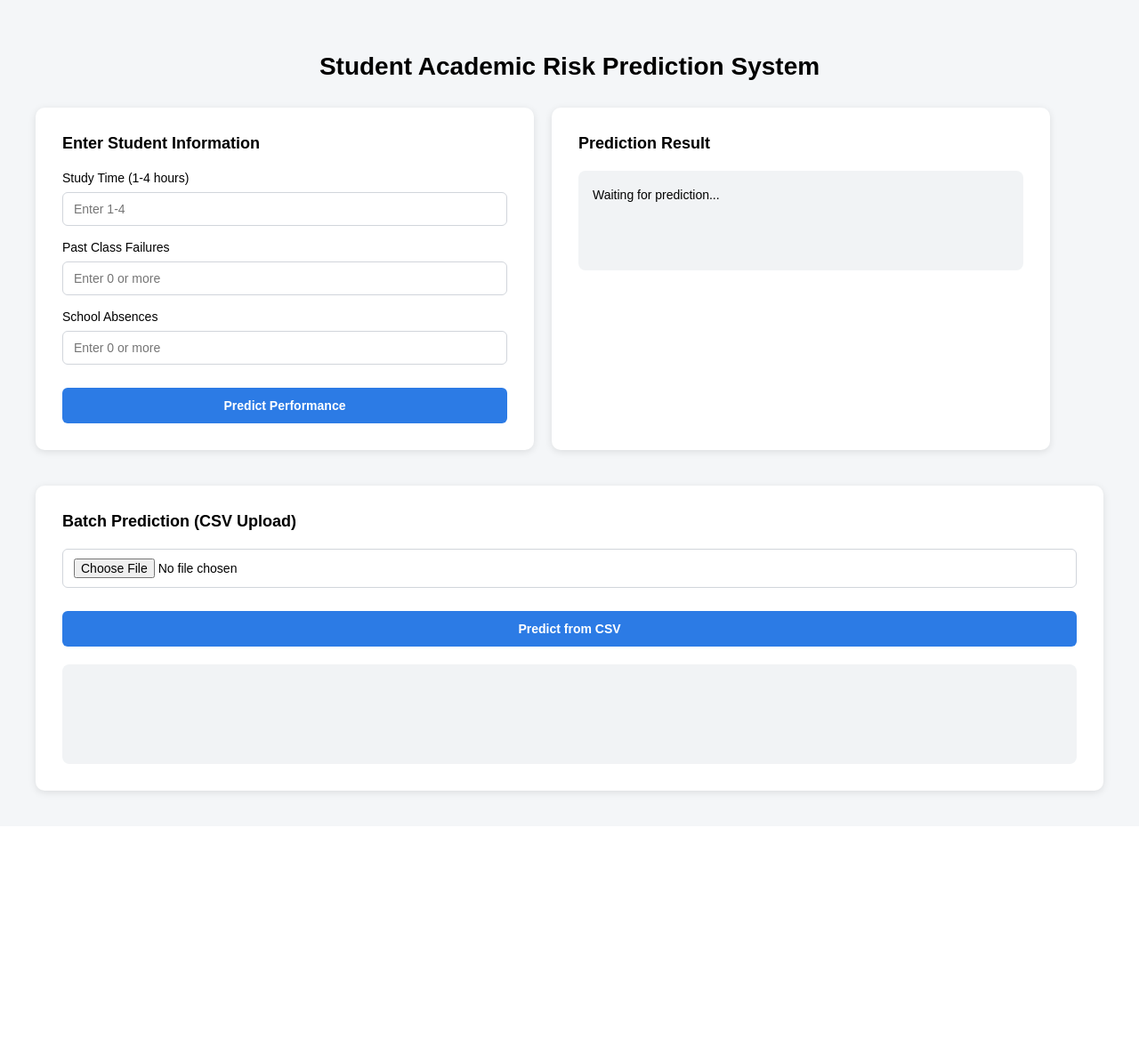
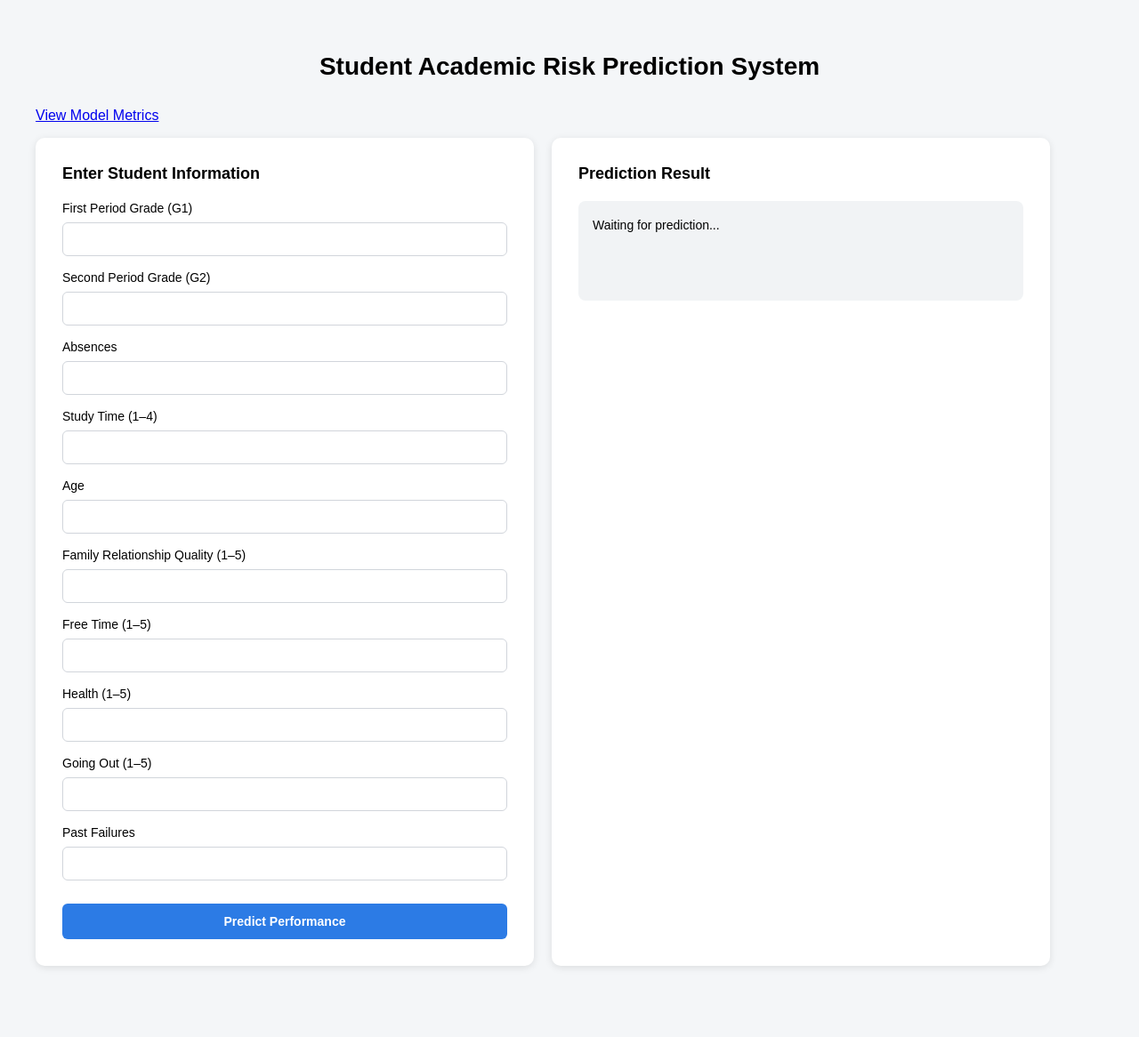
Before and after one commit to Oneathetop/final-year-project, a Flask app: page / in a window 1280 px wide. Shown: the whole page at 89% size. Before the commit the page ends 897 px from the top, so only its background shows below. Run offline with Flask 3, Linux system fonts and the light colour scheme; parts of the project's set-up code (start-up, migrations or seed data) failed here and were passed over.

Commit message:
Add model metrics page and update prediction functionality
- Implemented a new metrics page to display model performance metrics.
- Added home route to render the index page.
- Updated the predictor function to include risk probabilities.
- Enhanced the student information form with additional input fields.
- Introduced a risk badge for visual representation of risk levels.
- Added confusion matrix image for model evaluation.

```diff
--- a/app.py
+++ b/app.py
@@ -1,4 +1,4 @@
-from flask import Flask
+from flask import Flask, render_template
 
 from routes.metrics_routes import metrics_bp
 from routes.predict_routes import predict_bp
@@ -8,6 +8,11 @@ def create_app():
     app = Flask(__name__)
     app.register_blueprint(metrics_bp)
     app.register_blueprint(predict_bp)
+
+    @app.get("/")
+    def home():
+        return render_template("index.html")
+
     return app
 
 
--- /dev/null
+++ b/models/model_metrics.json
@@ -0,0 +1,5 @@
+{
+    "regression_r2": 0.8862607002615945,
+    "classification_accuracy": 0.8516746411483254,
+    "classification_f1": 0.8389476272436687
+}
--- a/routes/metrics_routes.py
+++ b/routes/metrics_routes.py
@@ -1,13 +1,15 @@
-from flask import Blueprint, jsonify, render_template
+from flask import Blueprint, render_template
+import json
+import os
 
 metrics_bp = Blueprint("metrics", __name__)
 
+@metrics_bp.route("/metrics")
+def metrics_page():
 
-@metrics_bp.get("/")
-def home():
-    return render_template("index.html")
+    metrics_path = os.path.join("models", "model_metrics.json")
 
+    with open(metrics_path) as f:
+        metrics = json.load(f)
 
-@metrics_bp.get("/health")
-def health():
-    return jsonify({"status": "ok"})
+    return render_template("metrics.html", metrics=metrics)
--- a/static/css/style.css
+++ b/static/css/style.css
@@ -108,3 +108,10 @@ button:active {
         max-width: 100%;
     }
 }
+
+.risk-badge{
+color:white;
+padding:6px 12px;
+border-radius:6px;
+font-weight:bold;
+}
--- a/static/js/app.js
+++ b/static/js/app.js
@@ -2,9 +2,16 @@ async function predictStudent(){
 
     const data = {
 
+        G1: Number(document.getElementById("G1").value),
+        G2: Number(document.getElementById("G2").value),
+        absences: Number(document.getElementById("absences").value),
         studytime: Number(document.getElementById("studytime").value),
-        failures: Number(document.getElementById("failures").value),
-        absences: Number(document.getElementById("absences").value)
+        age: Number(document.getElementById("age").value),
+        famrel: Number(document.getElementById("famrel").value),
+        freetime: Number(document.getElementById("freetime").value),
+        health: Number(document.getElementById("health").value),
+        goout: Number(document.getElementById("goout").value),
+        failures: Number(document.getElementById("failures").value)
 
     };
 
@@ -22,16 +29,29 @@ async function predictStudent(){
 
     const result = await res.json();
 
-    if (result.error) {
-        document.getElementById("result").innerHTML = "<b>Error:</b> " + result.error;
+    if(result.error){
+        document.getElementById("result").innerHTML =
+        "<b>Error:</b> " + result.error;
         return;
+    }
+
+    const risk = result.predicted_risk;
+
+    let color = "#28a745"; // Green (Low)
+
+    if(risk === "Medium"){
+        color = "#ffc107"; // Yellow
+    }
+
+    if(risk === "High"){
+        color = "#dc3545"; // Red
     }
 
     document.getElementById("result").innerHTML =
         "<b>Predicted Final Grade:</b> " + result.predicted_g3 +
         "<br><br>" +
-        "<b>Risk Level:</b> " + result.predicted_risk;
-
+        "<b>Risk Level:</b> " +
+        `<span class="risk-badge" style="background:${color}">${risk}</span>`;
 }
 
 
--- a/templates/index.html
+++ b/templates/index.html
@@ -6,11 +6,13 @@
     <title>Student Academic Risk Prediction</title>
 
     <link rel="stylesheet" href="{{ url_for('static', filename='css/style.css') }}">
+
 </head>
 
 <body>
 
     <h1>Student Academic Risk Prediction System</h1>
+    <p><a href="/metrics">View Model Metrics</a></p>
 
     <div class="container">
 
@@ -19,14 +21,35 @@
 
             <h3>Enter Student Information</h3>
 
-            <label for="studytime">Study Time (1-4 hours)</label>
-            <input id="studytime" type="number" min="1" max="4" placeholder="Enter 1-4">
+            <label>First Period Grade (G1)</label>
+<input id="G1" type="number" min="0" max="20">
 
-            <label for="failures">Past Class Failures</label>
-            <input id="failures" type="number" min="0" placeholder="Enter 0 or more">
+<label>Second Period Grade (G2)</label>
+<input id="G2" type="number" min="0" max="20">
 
-            <label for="absences">School Absences</label>
-            <input id="absences" type="number" min="0" placeholder="Enter 0 or more">
+<label>Absences</label>
+<input id="absences" type="number" min="0" max="100">
+
+<label>Study Time (1–4)</label>
+<input id="studytime" type="number" min="1" max="4">
+
+<label>Age</label>
+<input id="age" type="number" min="15" max="22">
+
+<label>Family Relationship Quality (1–5)</label>
+<input id="famrel" type="number" min="1" max="5">
+
+<label>Free Time (1–5)</label>
+<input id="freetime" type="number" min="1" max="5">
+
+<label>Health (1–5)</label>
+<input id="health" type="number" min="1" max="5">
+
+<label>Going Out (1–5)</label>
+<input id="goout" type="number" min="1" max="5">
+
+<label>Past Failures</label>
+<input id="failures" type="number" min="0" max="4">
 
             <button onclick="predictStudent()">Predict Performance</button>
 
@@ -45,19 +68,6 @@
 
     </div>
 
-    <!-- CSV Upload Section -->
-    <div class="box csv-section">
-
-        <h3>Batch Prediction (CSV Upload)</h3>
-
-        <input type="file" id="fileInput" accept=".csv">
-
-        <button onclick="sendCSV()">Predict from CSV</button>
-
-        <div id="csvResult" class="result"></div>
-
-    </div>
-
 <script src="{{ url_for('static', filename='js/app.js') }}"></script>
 
 </body>
```
Also changed, not shown: services/predictor.py (+19 -34 lines), templates/metrics.html (added, +43 -0 lines), static/images/confusion_matrix.png (added), 1 other file.
